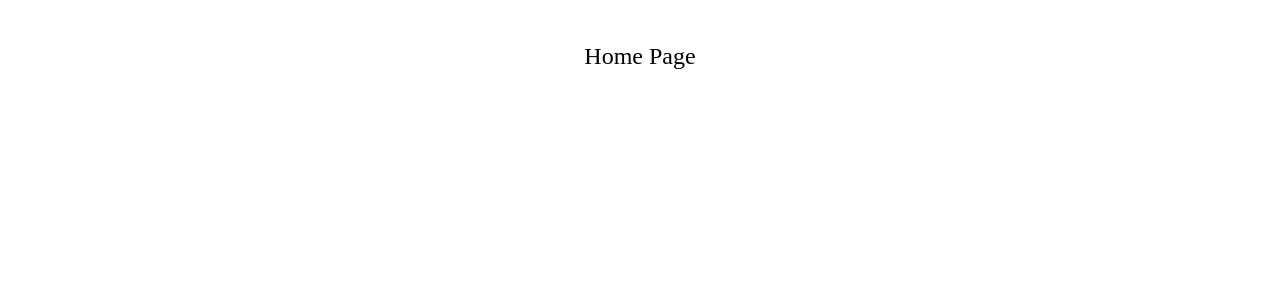
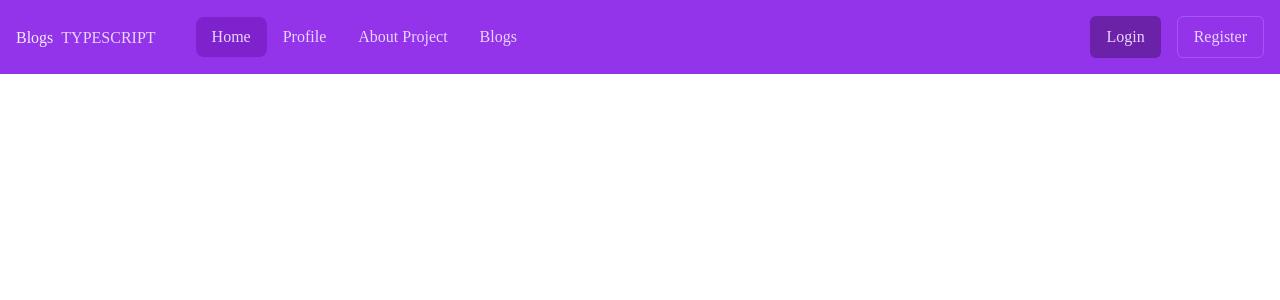
Before and after one commit to Ali-HSNZ/blogs-typescript, a Next.js app: page / in a window 1280 px wide. Shown: the top 300 px of the page. Built offline with nearby package versions, Linux system fonts and the light colour scheme.

Commit message:
Create Header - Navbar

```diff
--- /dev/null
+++ b/src/layout/Header.tsx
@@ -0,0 +1,25 @@
+import Link from "next/link";
+
+const Header = () => {
+
+     return (
+          <header className="w-full bg-purple-600 p-4 flex justify-between items-center">
+               <section>
+                    <span className="font-quicksand-bold text-purple-100">Blogs</span>
+                    <span className="ml-2 font-quicksand-light text-purple-200">TYPESCRIPT</span>
+               </section>
+               <section className="flex w-full ml-10">
+                    <Link className={` font-quicksand-medium bg-purple-700 py-2 px-4 rounded-lg text-purple-200`} href={'/'}>Home</Link>
+                    <Link className={`font-quicksand-medium text-purple-200 py-2 px-4`} href={'/'}>Profile</Link>
+                    <Link className={`font-quicksand-medium text-purple-200 py-2 px-4`} href={'/'}>About Project</Link>
+                    <Link className={`font-quicksand-medium text-purple-200 py-2 px-4`} href={'/'}>Blogs</Link>
+               </section>
+               <section className="flex gap-x-4">
+                    <button className="bg-purple-800 hover:bg-purple-900 py-2 duration-150 px-4 text-purple-200 font-quicksand-medium rounded-md">Login</button>
+                    <button className="hover:bg-purple-500 duration-150 border border-purple-500 py-2 px-4 text-purple-200 font-quicksand-medium rounded-md">Register</button>
+               </section>
+          </header>
+     );
+}
+
+export default Header;
--- a/src/pages/index.tsx
+++ b/src/pages/index.tsx
@@ -1,8 +1,8 @@
+import Header from "@/layout/Header"
+
 function HomePage() {
   return (
-       <h1 className='text-2xl text-center p-10 font-quicksand-bold'>
-          Home Page
-       </h1>
+       <Header/>
   )
 }
 export default HomePage
```
